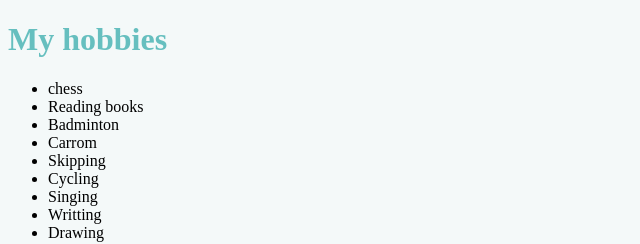
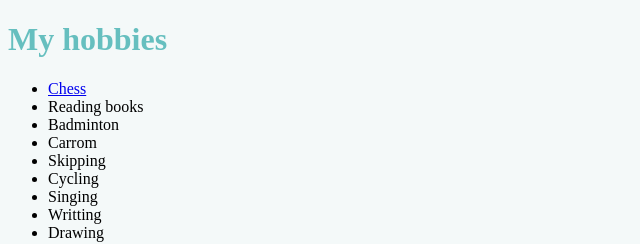
Before and after one commit to tannuchoudhary/cv, a plain HTML site: page hobbies.html in a window 1280 px wide. Shown: the full height of the page, 0-640 px from the left. Drawn offline with Linux system fonts and the light colour scheme.

Commit message:
Update hobbies.html

```diff
--- a/hobbies.html
+++ b/hobbies.html
@@ -10,7 +10,7 @@
 <body>
   <h1>My hobbies</h1>
   <ul>
-    <li>chess</li>
+    <li><a href = "https://lichess.org/@/Tannu_choudhary">Chess</a></li>
     <li>Reading books</li>
     <li>Badminton</li>
     <li>Carrom</li>
```
